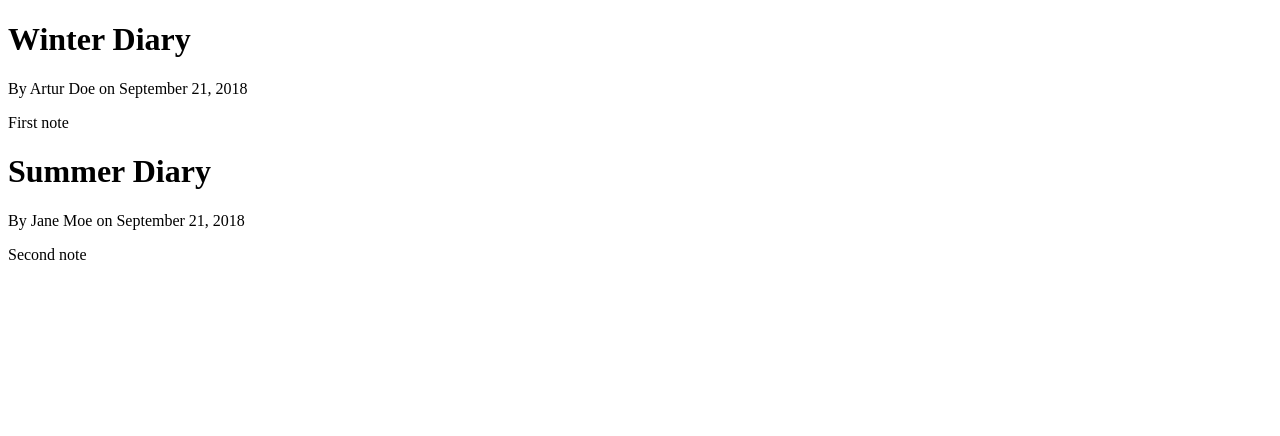
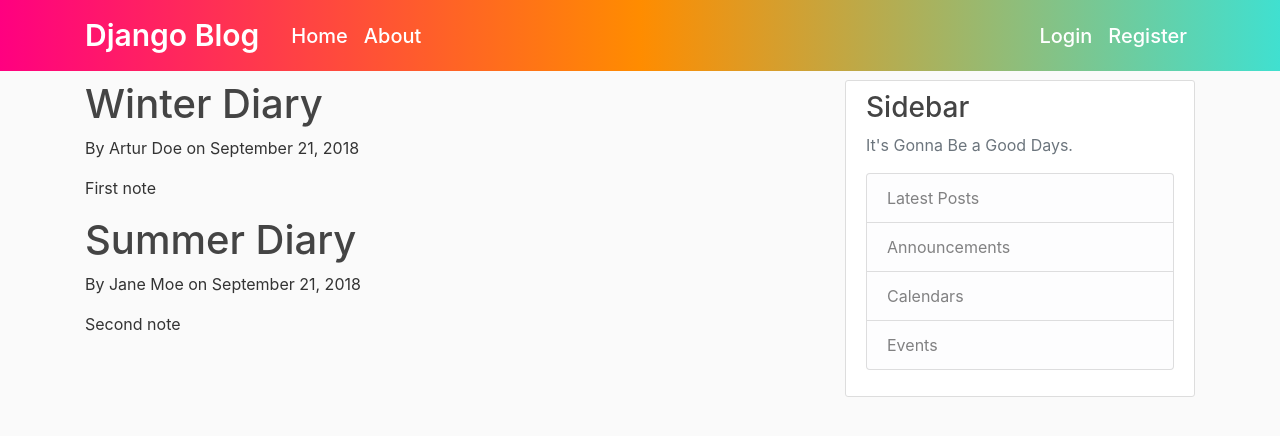
Before and after one commit to Heneros/Django_project, a Django app: page / in a window 1280 px wide. Shown: the top 436 px of the page. Run offline with Django 3.2, Linux system fonts and the light colour scheme; some libraries are stand-ins or nearby versions.

Commit message:
in home page added navbar

```diff
--- /dev/null
+++ b/blog/static/blog/main.css
@@ -0,0 +1,94 @@
+body {
+  background: #fafafa;
+  color: #333333;
+  margin-top: 5rem;
+}
+
+h1, h2, h3, h4, h5, h6 {
+  color: #444444;
+}
+
+ul {
+  margin: 0;
+}
+
+.bg-steel {
+background: #40E0D0;  /* fallback for old browsers */
+background: -webkit-linear-gradient(to right, #FF0080, #FF8C00, #40E0D0);  /* Chrome 10-25, Safari 5.1-6 */
+background: linear-gradient(to right, #FF0080, #FF8C00, #40E0D0); /* W3C, IE 10+/ Edge, Firefox 16+, Chrome 26+, Opera 12+, Safari 7+ */
+
+}
+
+.site-header .navbar-nav .nav-link {
+    color: #fff;
+    font-weight: 500;
+    font-size: 20px;
+}
+
+.site-header .navbar-nav .nav-link:hover {
+  color: #ffffff;
+
+}
+
+.site-header .navbar-nav .nav-link.active {
+  font-weight: 500;
+}
+
+.content-section {
+  background: #ffffff;
+  padding: 10px 20px;
+  border: 1px solid #dddddd;
+  border-radius: 3px;
+  margin-bottom: 20px;
+}
+
+.article-title {
+  color: #444444;
+}
+
+a.article-title:hover {
+  color: #428bca;
+  text-decoration: none;
+}
+
+.article-content {
+  white-space: pre-line;
+}
+
+.article-img {
+  height: 65px;
+  width: 65px;
+  margin-right: 16px;
+}
+
+.article-metadata {
+  padding-bottom: 1px;
+  margin-bottom: 4px;
+  border-bottom: 1px solid #e3e3e3
+}
+
+.article-metadata a:hover {
+  color: #333;
+  text-decoration: none;
+}
+
+.article-svg {
+  width: 25px;
+  height: 25px;
+  vertical-align: middle;
+}
+
+.account-img {
+  height: 125px;
+  width: 125px;
+  margin-right: 20px;
+  margin-bottom: 16px;
+}
+
+.account-heading {
+  font-size: 2.5rem;
+}
+.navbar-dark .navbar-brand{
+  font-size: 30px;
+  font-weight: 600;
+}
--- /dev/null
+++ b/blog/templates/blog/base.html
@@ -0,0 +1,68 @@
+{% load static %}
+<!DOCTYPE html>
+<html>
+<head>
+    <meta charset="utf-8">
+    <meta name="viewport" content="width=device-width, initial-scale=1, shrink-to-fit=no">
+
+    <!-- Bootstrap CSS -->
+    <link rel="stylesheet" href="https://maxcdn.bootstrapcdn.com/bootstrap/4.0.0/css/bootstrap.min.css" integrity="sha384-Gn5384xqQ1aoWXA+058RXPxPg6fy4IWvTNh0E263XmFcJlSAwiGgFAW/dAiS6JXm" crossorigin="anonymous">
+
+    <link rel="stylesheet" type="text/css" href="{% static 'blog/main.css' %}">
+
+    {% if title %}
+        <title>Django Blog - {{ title }}</title>
+    {% else %}
+        <title>Django Blog</title>
+    {% endif %}
+</head>
+<body>
+    <header class="site-header">
+      <nav class="navbar navbar-expand-md navbar-dark bg-steel fixed-top">
+        <div class="container">
+          <a class="navbar-brand mr-4" href="{% url 'blog-home' %}">Django Blog</a>
+          <button class="navbar-toggler" type="button" data-toggle="collapse" data-target="#navbarToggle" aria-controls="navbarToggle" aria-expanded="false" aria-label="Toggle navigation">
+          <span class="navbar-toggler-icon"></span>
+          </button>
+          <div class="collapse navbar-collapse" id="navbarToggle">
+            <div class="navbar-nav mr-auto">
+              <a class="nav-item nav-link" href="{% url 'blog-home' %}">Home</a>
+              <a class="nav-item nav-link" href="{% url 'blog-about' %}">About</a>
+            </div>
+            <!-- Navbar Right Side -->
+            <div class="navbar-nav">
+              <a class="nav-item nav-link" href="#">Login</a>
+              <a class="nav-item nav-link" href="#">Register</a>
+            </div>
+          </div>
+        </div>
+      </nav>
+    </header>
+    <main role="main" class="container">
+      <div class="row">
+        <div class="col-md-8">
+          {% block content %}{% endblock %}
+        </div>
+        <div class="col-md-4">
+          <div class="content-section">
+            <h3>Sidebar</h3>
+            <p class='text-muted'>It's Gonna Be a Good Days.
+              <ul class="list-group">
+                <li class="list-group-item list-group-item-light">Latest Posts</li>
+                <li class="list-group-item list-group-item-light">Announcements</li>
+                <li class="list-group-item list-group-item-light">Calendars</li>
+                <li class="list-group-item list-group-item-light">Events</li>
+              </ul>
+            </p>
+          </div>
+        </div>
+      </div>
+    </main>
+
+    <!-- Optional JavaScript -->
+    <!-- jQuery first, then Popper.js, then Bootstrap JS -->
+    <script src="https://code.jquery.com/jquery-3.2.1.slim.min.js" integrity="sha384-KJ3o2DKtIkvYIK3UENzmM7KCkRr/rE9/Qpg6aAZGJwFDMVNA/GpGFF93hXpG5KkN" crossorigin="anonymous"></script>
+    <script src="https://cdnjs.cloudflare.com/ajax/libs/popper.js/1.12.9/umd/popper.min.js" integrity="sha384-ApNbgh9B+Y1QKtv3Rn7W3mgPxhU9K/ScQsAP7hUibX39j7fakFPskvXusvfa0b4Q" crossorigin="anonymous"></script>
+    <script src="https://maxcdn.bootstrapcdn.com/bootstrap/4.0.0/js/bootstrap.min.js" integrity="sha384-JZR6Spejh4U02d8jOt6vLEHfe/JQGiRRSQQxSfFWpi1MquVdAyjUar5+76PVCmYl" crossorigin="anonymous"></script>
+</body>
+</html>
--- a/blog/templates/blog/home.html
+++ b/blog/templates/blog/home.html
@@ -1,14 +1,8 @@
-<!DOCTYPE html>
-<html lang="en">
-<head>
-	<meta charset="UTF-8">
-	<title>Document</title>
-</head>
-<body>
+{% extends "blog/base.html" %}
+{% block content %}
 	{% for post in posts %}
 	<h1> {{ post.title }}</h1>
 	<p>By {{ post.author }} on {{ post.date_posted }}</p>
 	<p>{{ post.content}}</p>
 	{% endfor %}
-</body>
-</html>
+{% endblock content %}
--- a/blog/urls.py
+++ b/blog/urls.py
@@ -3,5 +3,5 @@ from . import views
 
 urlpatterns = [
     path('', views.home, name='blog-home'),
-    path('/blog_dev', views.about, name='blog-about'),
+    path('about/', views.about, name='blog-about'),
 ]
--- a/blog/views.py
+++ b/blog/views.py
@@ -23,4 +23,4 @@ def home(request):
 
 
 def about(request):
-		return render(request, 'blog/about.html')
+		return render(request, 'blog/about.html', {'title': 'About'})
```
Also changed, not shown: blog/templates/blog/about.html (+4 -10 lines).
